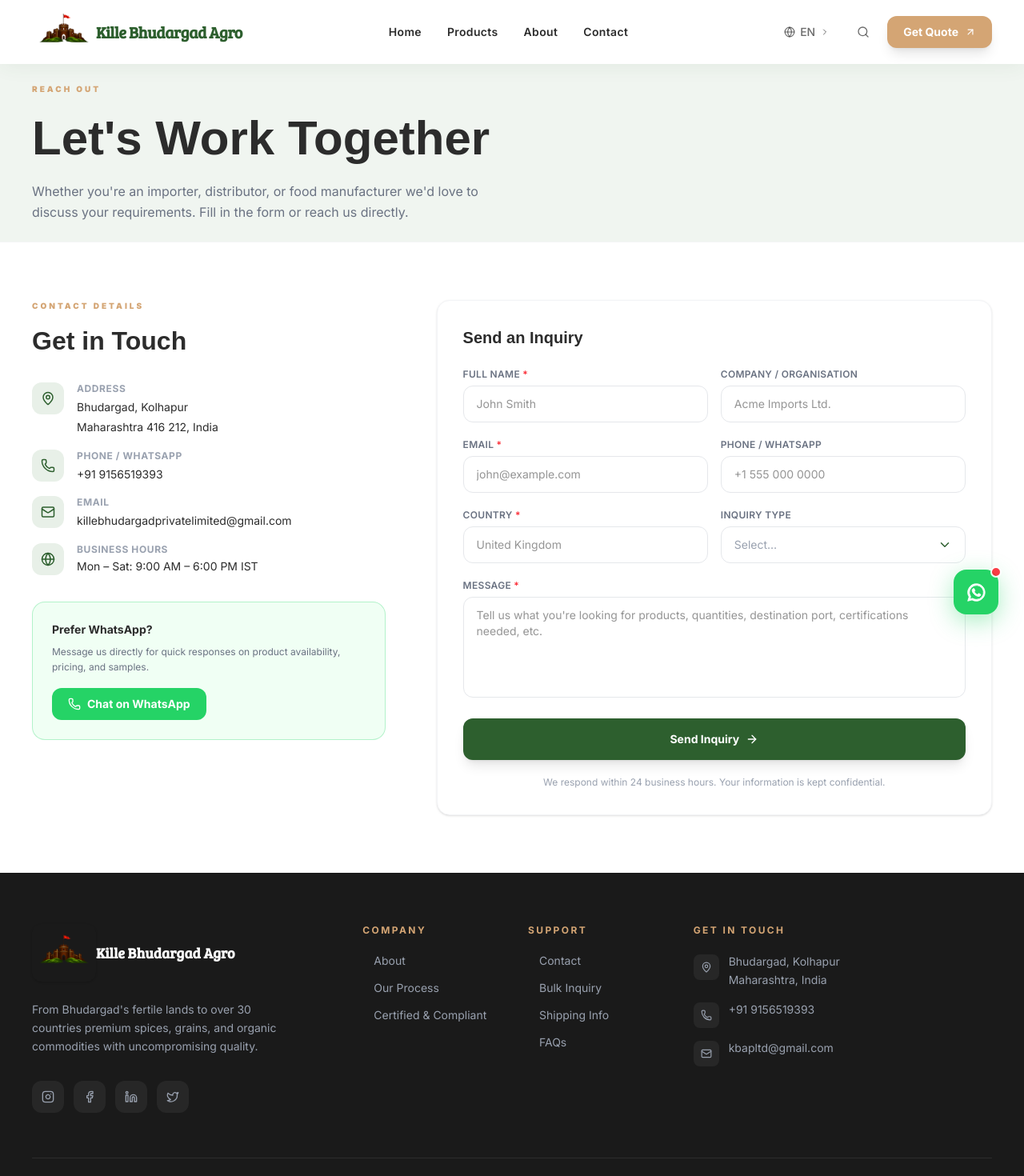
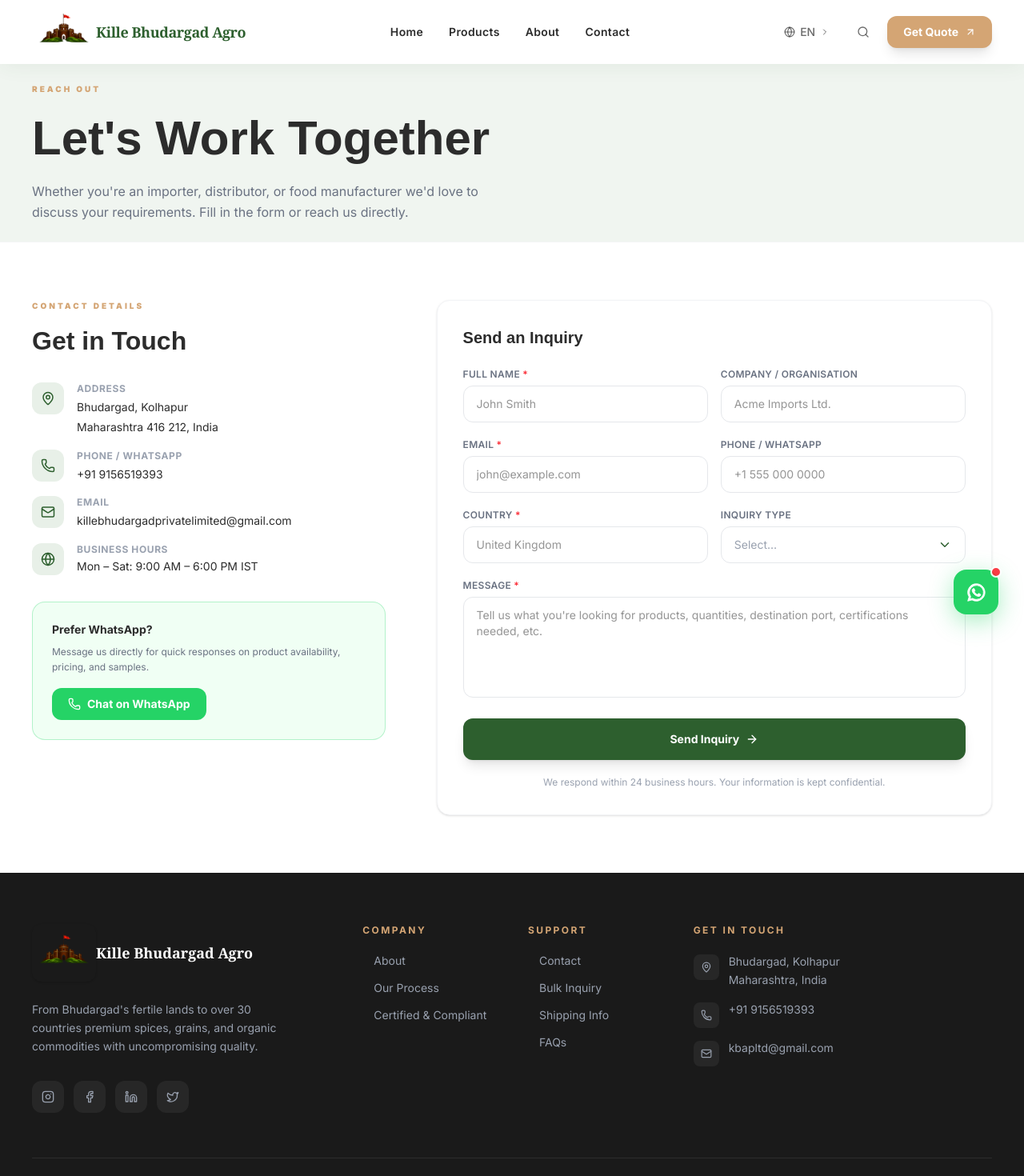
Before and after one commit to its-aniket/killebudhurgad, a Next.js app: page /contact in a window 1280 px wide. Shown: the top 1470 px of the page at 80% size. Built offline with nearby package versions, Linux system fonts and the light colour scheme.

Commit message:
updated logo

```diff
--- a/app/globals.css
+++ b/app/globals.css
@@ -1,8 +1,4 @@
 @import "tailwindcss";
-
-:root {
-  --font-bree: 'Bree Serif', serif;
-}
 
 :root {
   --background: #ffffff;
--- a/app/layout.tsx
+++ b/app/layout.tsx
@@ -41,9 +41,6 @@
   return (
     <html lang="en" className={inter.variable}>
       <head>
-        <link rel="preconnect" href="https://fonts.googleapis.com" />
-        <link rel="preconnect" href="https://fonts.gstatic.com" crossOrigin="anonymous" />
-        <link href="https://fonts.googleapis.com/css2?family=Bree+Serif&display=swap" rel="stylesheet" />
       </head>
       <body className="min-h-screen antialiased overflow-x-hidden">
         <LanguageProvider>{children}</LanguageProvider>
--- a/components/home/HeroSection.tsx
+++ b/components/home/HeroSection.tsx
@@ -14,7 +14,7 @@
           <path d="M20 13c0 5-3.5 7.5-7.66 8.95a1 1 0 0 1-.67-.01C7.5 20.5 4 18 4 13V6a1 1 0 0 1 1-1c2 0 4.5-1.2 6.24-2.72a1.17 1.17 0 0 1 1.52 0C14.51 3.81 17 5 19 5a1 1 0 0 1 1 1z" />
         </svg>
       ),
-      value: "25+",
+      value: "5+",
       label: tr.hero_stat_years,
     },
     {
--- a/components/layout/Footer.tsx
+++ b/components/layout/Footer.tsx
@@ -62,7 +62,7 @@
                 <div className="w-20 h-18 rounded-xl overflow-hidden flex items-center justify-center shadow p-1 shrink-0">
                   <Image src="/kb-logo.svg" alt="Kille Bhudargad logo" width={44} height={44} className="object-contain w-full h-full" />
                 </div>
-                <span className="font-bold text-lg text-white" style={{ fontFamily: "var(--font-bree)" }}>
+                <span className="font-bold text-lg text-white" style={{ fontFamily: "Georgia, serif", fontWeight: "bold" }}>
                   Kille Bhudargad Agro
                 </span>
               </div>
--- a/components/layout/Navbar.tsx
+++ b/components/layout/Navbar.tsx
@@ -109,7 +109,7 @@
               <div className="w-20 h-18 rounded-xl overflow-hidden flex items-center justify-center group-hover:scale-105 transition-transform shrink-0 p-1">
                 <Image src="/kb-logo.svg" alt="Kille Bhudargad logo" width={44} height={44} className="object-contain w-full h-full" priority />
               </div>
-              <span className="font-bold text-xl tracking-tight transition-colors duration-500" style={{ fontFamily: "var(--font-bree)", color: logoTextColor }}>
+              <span className="font-bold text-lg tracking-tight transition-colors duration-500" style={{ fontFamily: "Georgia, serif", fontWeight: "bold", color: logoTextColor }}>
                 Kille Bhudargad Agro
               </span>
             </Link>
```
